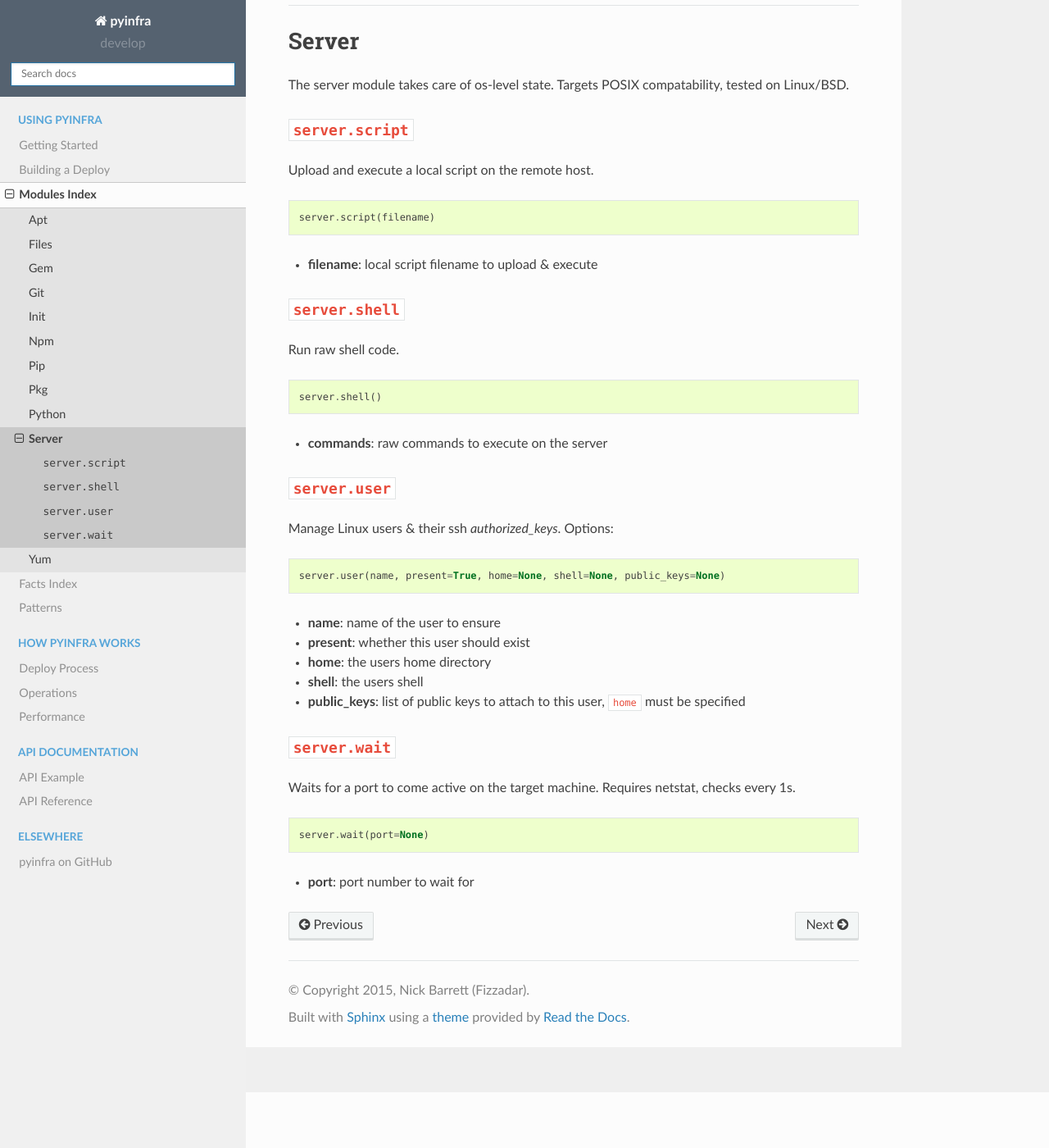
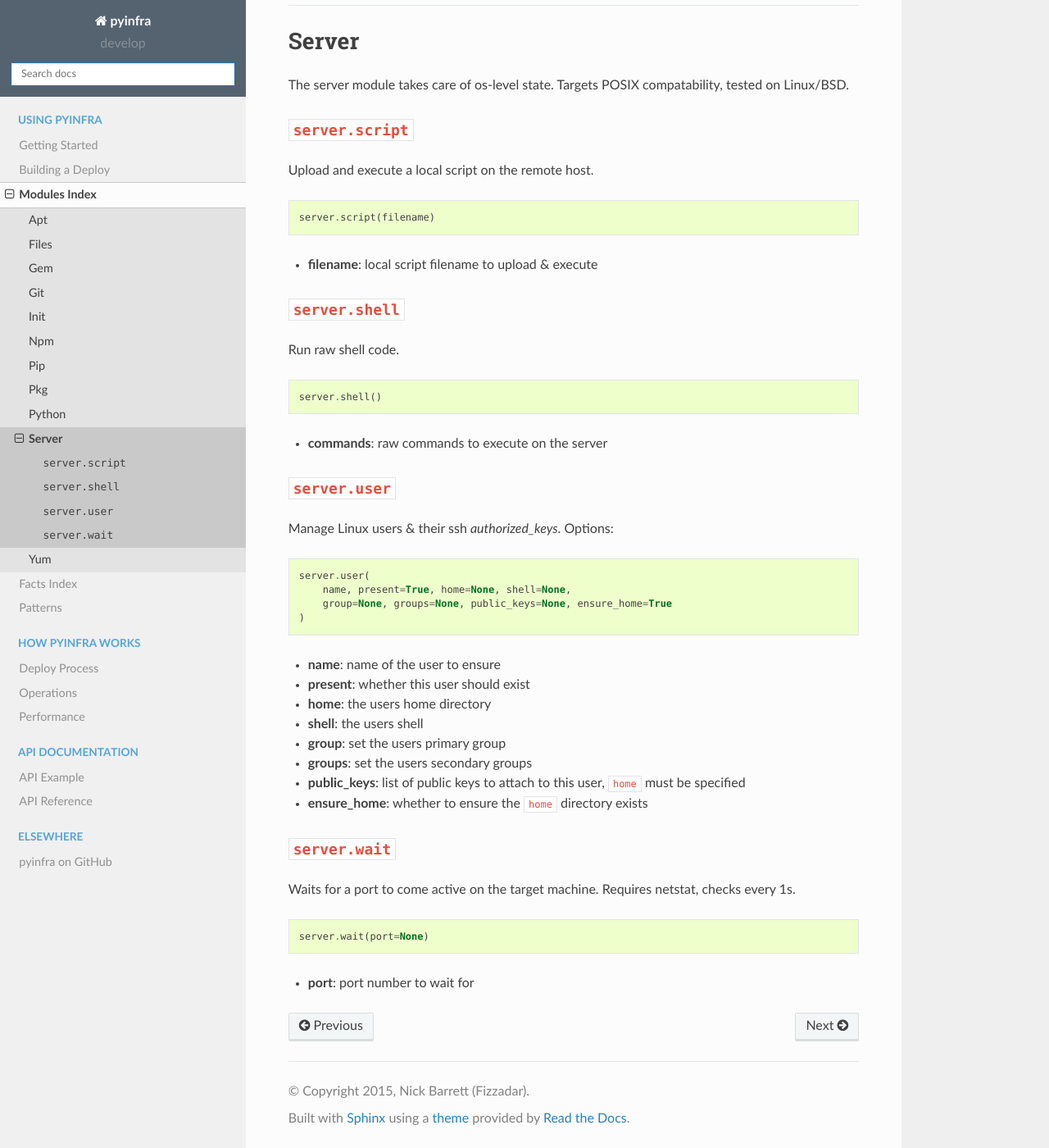
Before and after one commit to pyinfra-dev/pyinfra, a Sphinx documentation site: the page built from docs/modules/server.rst, in a window 1280 px wide and 1400 px high, scrolled down 68 px. Shown: the whole window at 82% size. Built offline with Sphinx 7.4.7 and the Read the Docs theme 2.0.0, drawn with Linux system fonts in a browser that asks for light colours.

Commit message:
Docs update.

```diff
--- a/docs/conf.py
+++ b/docs/conf.py
@@ -22,7 +22,7 @@ pygments_style = 'sphinx'
 # Theme style override
 html_theme = 'sphinx_rtd_theme'
 html_static_path = ['static']
-html_style = 'style.css'
+html_style = 'theme.css'
 
 # Readthedocs appears to ignore html_style
 if os.environ.get('READTHEDOCS') == 'True':
@@ -30,6 +30,6 @@ if os.environ.get('READTHEDOCS') == 'True':
         'css_files': [
             'https://media.readthedocs.org/css/sphinx_rtd_theme.css',
             'https://media.readthedocs.org/css/readthedocs-doc-embed.css',
-            '_static/style.css'
+            '_static/theme.css',
         ]
     }
--- a/docs/modules/server.rst
+++ b/docs/modules/server.rst
@@ -36,13 +36,19 @@ Manage Linux users & their ssh `authorized_keys`. Options:
 
 .. code:: python
 
-    server.user(name, present=True, home=None, shell=None, public_keys=None)
+    server.user(
+        name, present=True, home=None, shell=None,
+        group=None, groups=None, public_keys=None, ensure_home=True
+    )
 
 + **name**: name of the user to ensure
 + **present**: whether this user should exist
 + **home**: the users home directory
 + **shell**: the users shell
++ **group**: set the users primary group
++ **groups**: set the users secondary groups
 + **public_keys**: list of public keys to attach to this user, ``home`` must be specified
++ **ensure_home**: whether to ensure the ``home`` directory exists
 
 
 :code:`server.wait`
```
Also changed, not shown: docs/facts.rst (+6 -3 lines), docs/static/theme.css (renamed from docs/static/style.css).
